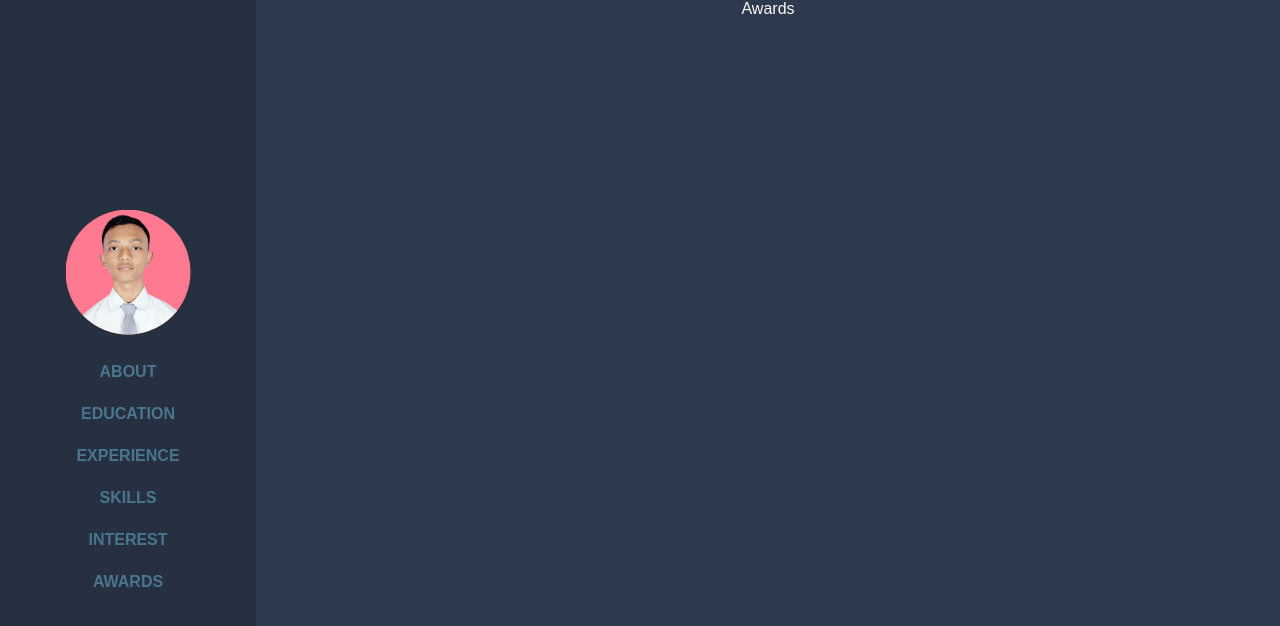
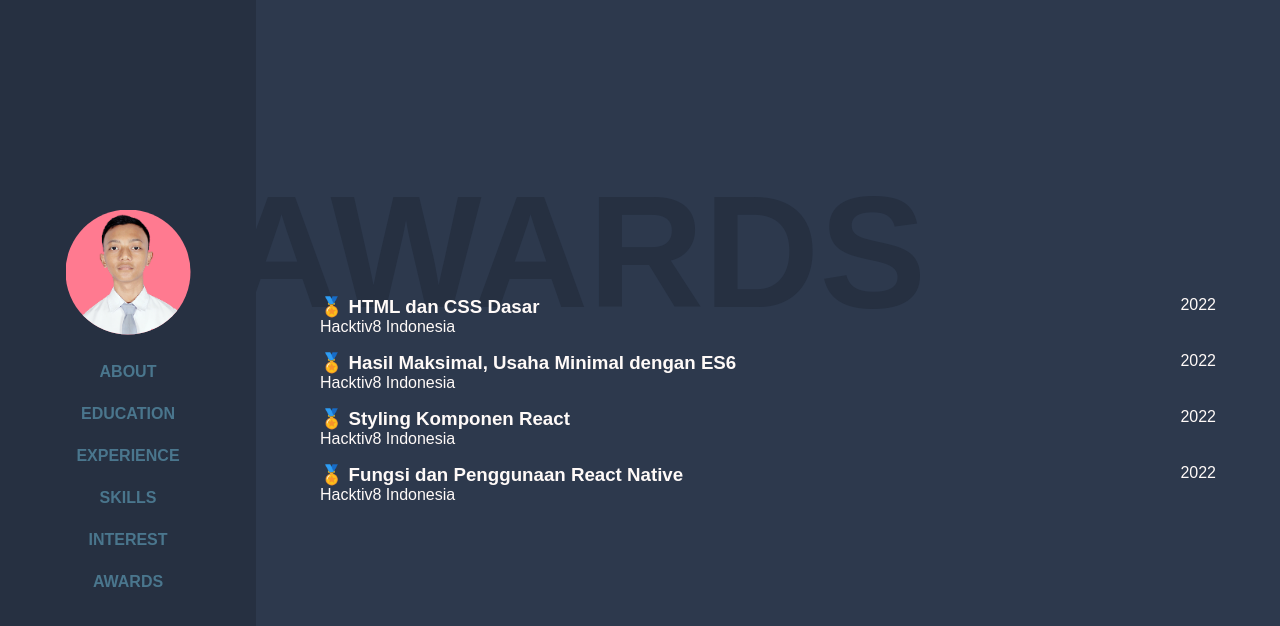
Before and after one commit to rctn-ks-004/assignment-3, a React (Create React App) app in the folder assignment3/: page /awards in a window 1280 px wide. Shown: the top 626 px of the page. Built offline with nearby package versions, Linux system fonts and the light colour scheme; a web font is replaced by a local one.

Commit message:
feat: awards page

```diff
--- a/assignment3/src/App.css
+++ b/assignment3/src/App.css
@@ -36,3 +36,17 @@ main {
   background: #2d394d;
   overflow: hidden;
 }
+
+.container {
+    text-align: left;
+    display: flex;
+    flex-direction: column;
+    justify-content: center;
+    gap: 1em;
+    width: 100%;
+}
+
+.content {
+    display: flex;
+    justify-content: space-between;
+}
--- a/assignment3/src/components/Awards/Awards.jsx
+++ b/assignment3/src/components/Awards/Awards.jsx
@@ -1,9 +1,47 @@
 import React from 'react'
+import { Header } from '../Header';
+import useAnimate from '../Hooks';
 
 const Awards = () => {
+  const { scrollPercent } = useAnimate(80, 100);
+
   return (
-    <div>Awards</div>
-  )
+      <section class="awards">
+          <Header scrollPercent={scrollPercent === 0 ? 10 : scrollPercent - 60}>
+              Awards
+          </Header>
+          <div class="container">
+              <div class="content">
+                  <div>
+                      <h3>🏅 HTML dan CSS Dasar</h3>
+                      <p>Hacktiv8 Indonesia</p>
+                  </div>
+                  <span>2022</span>
+              </div>
+              <div class="content">
+                  <div>
+                      <h3>🏅 Hasil Maksimal, Usaha Minimal dengan ES6</h3>
+                      <p>Hacktiv8 Indonesia</p>
+                  </div>
+                  <span>2022</span>
+              </div>
+              <div class="content">
+                  <div>
+                      <h3>🏅 Styling Komponen React</h3>
+                      <p>Hacktiv8 Indonesia</p>
+                  </div>
+                  <span>2022</span>
+              </div>
+              <div class="content">
+                  <div>
+                      <h3>🏅 Fungsi dan Penggunaan React Native</h3>
+                      <p>Hacktiv8 Indonesia</p>
+                  </div>
+                  <span>2022</span>
+              </div>
+          </div>
+      </section>
+  );
 }
 
 export default Awards
--- a/assignment3/src/components/Education/Education.jsx
+++ b/assignment3/src/components/Education/Education.jsx
@@ -1,11 +1,9 @@
 import React from "react";
 import { Header } from "../Header";
 import useAnimate from "../Hooks";
-import "./education.css";
 
 const Education = () => {
-    const { scrollPercent } = useAnimate(60, 100);
-    console.log(scrollPercent);
+    const { scrollPercent } = useAnimate(20, 50);
 
     return (
         <section class="education">
--- a/assignment3/src/components/Education/education.css
+++ b/assignment3/src/components/Education/education.css
@@ -1,16 +0,0 @@
-.education {
-    align-items: center;
-}
-
-.container {
-    text-align: left;
-    display: flex;
-    flex-direction: column;
-    gap: 1em;
-    width: 100%;
-}
-
-.content {
-    display: flex;
-    justify-content: space-between;
-}
--- a/assignment3/src/components/Skills/Skills.jsx
+++ b/assignment3/src/components/Skills/Skills.jsx
@@ -1,37 +1,35 @@
 import React from "react";
 import { Header } from "../Header";
 import useAnimate from "../Hooks";
-import "./skills.css";
+import * as TagCloud from 'TagCloud'
+import { useEffect } from "react";
 
 const Skills = () => {
-  const { scrollPercent } = useAnimate(60, 100);
+    const { scrollPercent } = useAnimate(60, 80);
+    const container = '.tagclouds';
+    const skills = [
+        'C++', 'C', 'Java', 'Python', 'HTML', 'CSS',
+        'SASS', 'React JS', 'React Native', 'Next JS',
+        'JavaScript', 'TypeScript', 'Tailwind CSS', 'Ant Design', 'Redux', 'MobX',
+        'Adobe Illustrator', 'Adobe Photoshop', 'Sony Vegas Pro'
+    ];
+    const option = {
+        radius: 300,
+    };
+
+    useEffect(() => {
+        TagCloud(container, skills, option);
+        console.log('render');
+    }, []);
 
     return (
         <section className="skills">
             <Header
                 scrollPercent={scrollPercent === 0 ? 10 : scrollPercent - 60}
             >
-                Experience
+                Skills
             </Header>
-            <div className="skills__container">
-                <h2>C++</h2>
-                <h2>C</h2>
-                <h2>Java</h2>
-                <h2>Python</h2>
-                <h2>HTML</h2>
-                <h2>CSS</h2>
-                <h2>SASS</h2>
-                <h2>Adobe Illustrator</h2>
-                <h2>Adobe Photoshop</h2>
-                <h2>Sony Vegas Pro</h2>
-                <h2>React JS</h2>
-                <h2>React Native</h2>
-                <h2>Tailwind CSS</h2>
-                <h2>Redux</h2>
-                <h2>Javascript</h2>
-                <h2>Typescript</h2>
-                <h2>MobX</h2>
-            </div>
+            <div className="tagclouds" style={{margin: 'auto'}}></div>
         </section>
     );
 };
--- a/assignment3/src/components/Skills/skills.css
+++ /dev/null
@@ -1,8 +0,0 @@
-.skills__container {
-    display: flex;
-    flex-direction: row;
-    flex-wrap: wrap;
-    align-content: center;
-    justify-content: space-around;
-    gap:2.5em;
-}
--- a/assignment3/src/index.js
+++ b/assignment3/src/index.js
@@ -7,11 +7,9 @@ import { BrowserRouter } from 'react-router-dom';
 
 const root = ReactDOM.createRoot(document.getElementById('root'));
 root.render(
-  <React.StrictMode>
     <BrowserRouter>
       <App />
     </BrowserRouter>
-  </React.StrictMode>
 );
 
 // If you want to start measuring performance in your app, pass a function
--- /dev/null
+++ b/package.json
@@ -0,0 +1,5 @@
+{
+  "dependencies": {
+    "TagCloud": "^2.2.0"
+  }
+}
```
Also changed, not shown: 1 other file (tests, documents, lock files or other folders).
